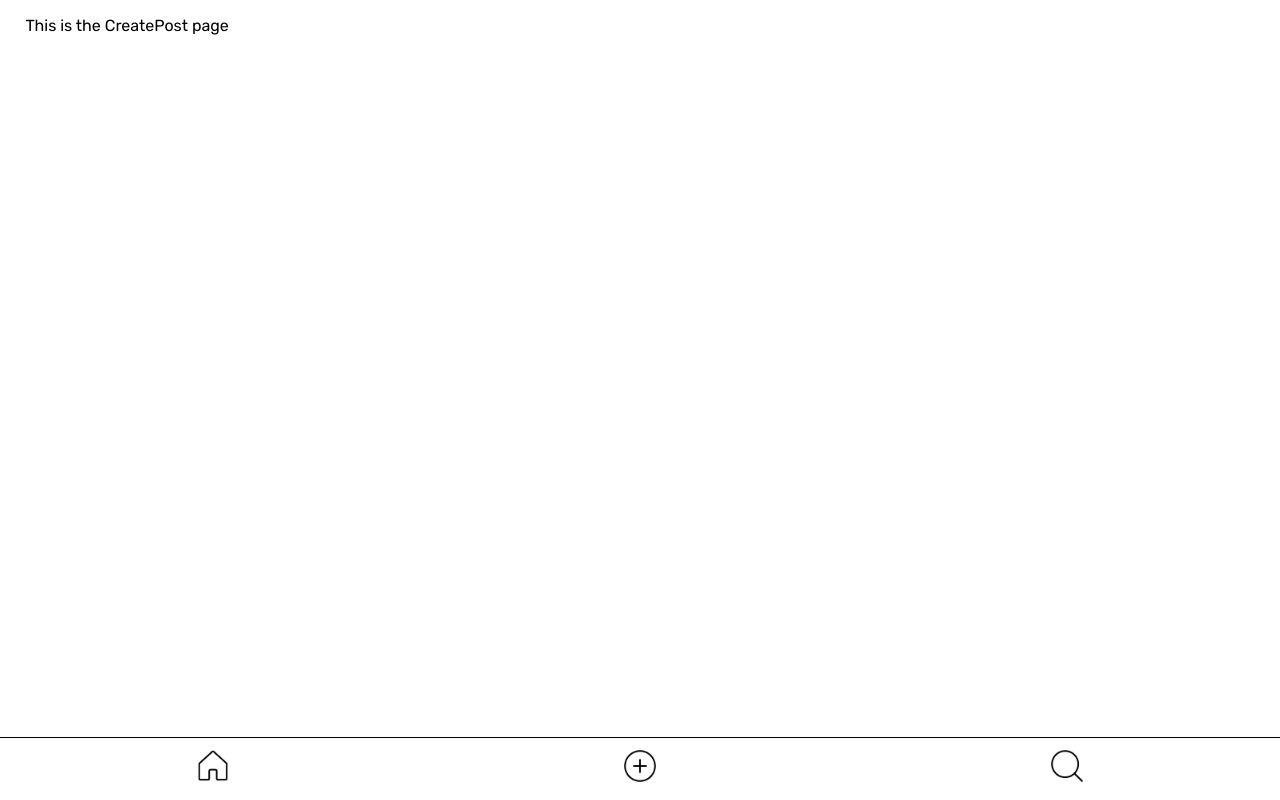
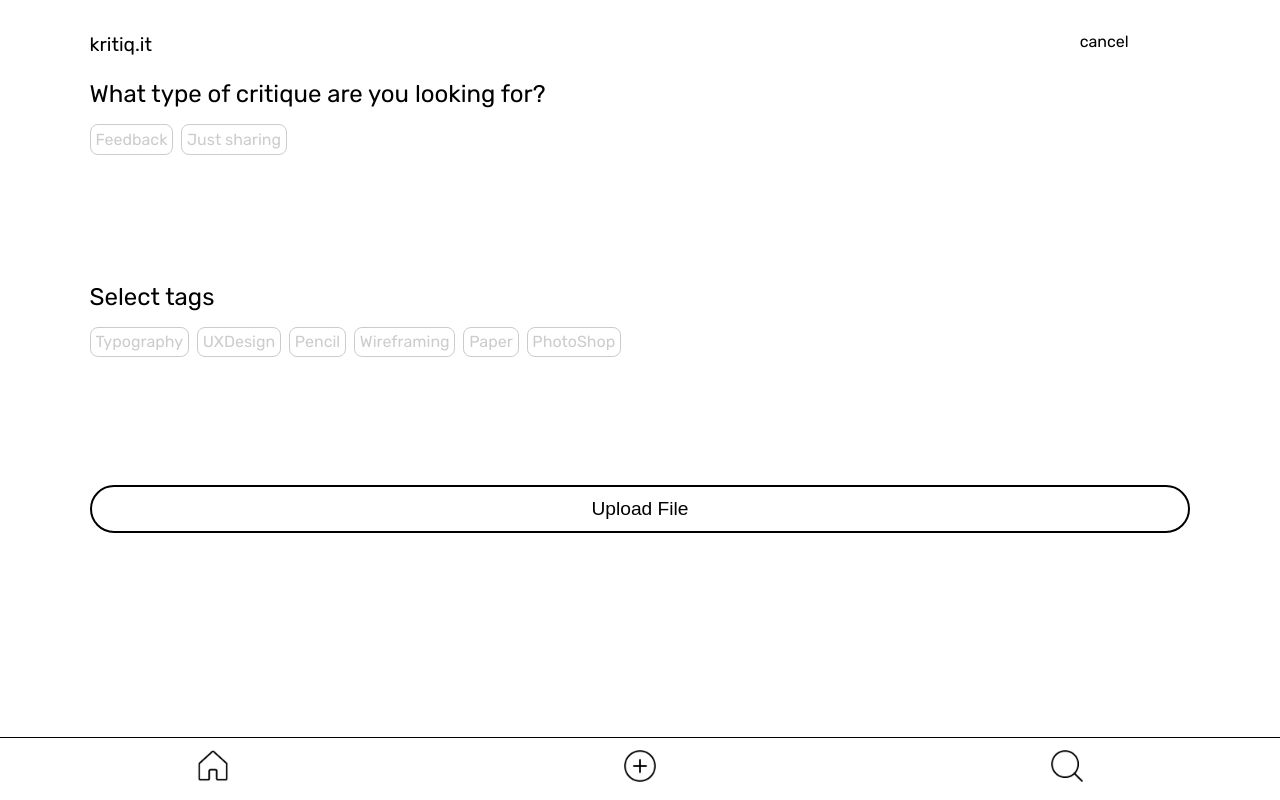
Before and after one commit to ivychxn/kritiq.it, a React (Create React App) app in the folder client/: page /create-post in a window 1280 px wide. Built offline with nearby package versions, Linux system fonts and the light colour scheme.

Commit message:
Create page fleshed out, need to add interaction

```diff
--- a/client/src/App.css
+++ b/client/src/App.css
@@ -33,6 +33,15 @@
   background-color: #c4c4c4;
 }
 
+.page-header-back {
+  height: 2.5rem;
+  justify-content: center;
+}
+
+.page-header-back div {
+  margin-top: 1rem;
+}
+
 /* Page generics: Page title */
 .page-title {
   padding-left: 5vw;
--- /dev/null
+++ b/client/src/components/HeaderWithNav/HeaderWithNav.jsx
@@ -0,0 +1,22 @@
+import React from 'react';
+import {useHistory} from 'react-router-dom';
+
+// No specific CSS for this file, check App.js for all header styles
+
+const HeaderWithNav = () => {
+    let history = useHistory();
+
+    /* Redirects to homepage when canceled */
+    const goBackHome = () => {
+        history.push("/home");
+    }
+
+    return (
+        <div className="page-header">
+            <div class="page-header-logo"><span>kritiq.it</span></div>
+            <div class="page-header-back" onClick={goBackHome}><div>cancel</div></div>
+        </div>
+    )
+}
+
+export default HeaderWithNav;
--- a/client/src/pages/CreatePost/CreatePost.css
+++ b/client/src/pages/CreatePost/CreatePost.css
@@ -0,0 +1,35 @@
+.create-post-select-title {
+    font-size: 1.5rem;
+    margin-bottom: 2vh;
+}
+
+.create-post-select-top, .create-post-select-bottom {
+    margin-bottom: 15vh;
+}
+
+.create-post-options-wrapper {
+    display: flex;
+    flex-wrap: wrap;
+}
+
+.create-post-option {
+    padding: 0.3rem 0.3rem;
+    color: #cccccc;
+    border: 1px solid #cccccc;
+    border-radius: 0.5rem;
+    margin-right: 0.5rem;
+    margin-bottom: 0.5rem;
+}
+
+.upload-button {
+    width: 100%;
+    height: 6vh;
+    border: 2px solid #000;
+    font-size: 1.2rem;
+    background-color: #fff;
+    border-radius: 3vh;
+}
+
+.upload-button:focus {
+    outline: none;
+}
--- a/client/src/pages/CreatePost/CreatePost.jsx
+++ b/client/src/pages/CreatePost/CreatePost.jsx
@@ -1,8 +1,42 @@
 import React from 'react';
+import HeaderWithNav from '../../components/HeaderWithNav/HeaderWithNav';
+
+import './CreatePost.css';
 
 const CreatePost = () => {
+    /* Critique types */
+    const critiqueTypes = ['Feedback', 'Just sharing'];
+    /* Tags */
+    const critiqueTags = ['Typography', 'UXDesign', 'Pencil', 'Wireframing', 'Paper', 'PhotoShop'];
+
+    /* Renders a list of Critique types */
+    const critiqueTypeList = critiqueTypes.map((critiqueType) => {
+        return <div className="create-post-option">{critiqueType}</div>
+    })
+    /* Renders a list of critique tags */
+    const critiqueTagList = critiqueTags.map((critiqueTag) => {
+        return <div className="create-post-option">{critiqueTag}</div>
+    })
+
     return (
-        <div className="page-content">This is the CreatePost page</div>
+        <div className="page-content">
+            <HeaderWithNav/>
+            <div className="page-body">
+                <div className="create-post-select-top">
+                    <div class="create-post-select-title">What type of critique are you looking for?</div>
+                    <div class="create-post-options-wrapper">
+                        {critiqueTypeList}
+                    </div>
+                </div>
+                <div className="create-post-select-bottom">
+                    <div class="create-post-select-title">Select tags</div>
+                    <div class="create-post-options-wrapper">
+                        {critiqueTagList}
+                    </div>
+                </div>
+                <button className="upload-button">Upload File</button>
+            </div>
+        </div>
     )
 }
 
```
Also changed, not shown: client/src/components/HeaderWithProfile/HeaderWithProfile.css (deleted).
